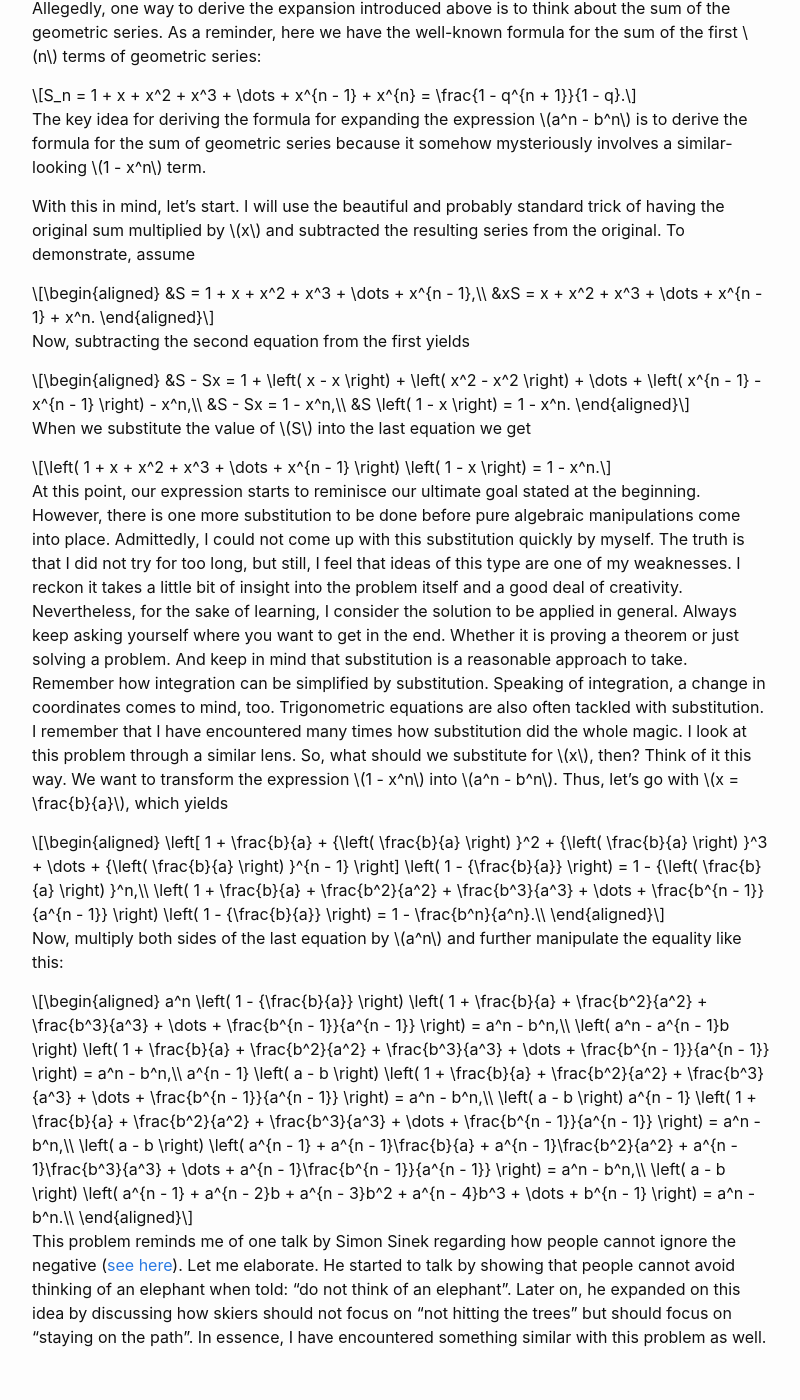
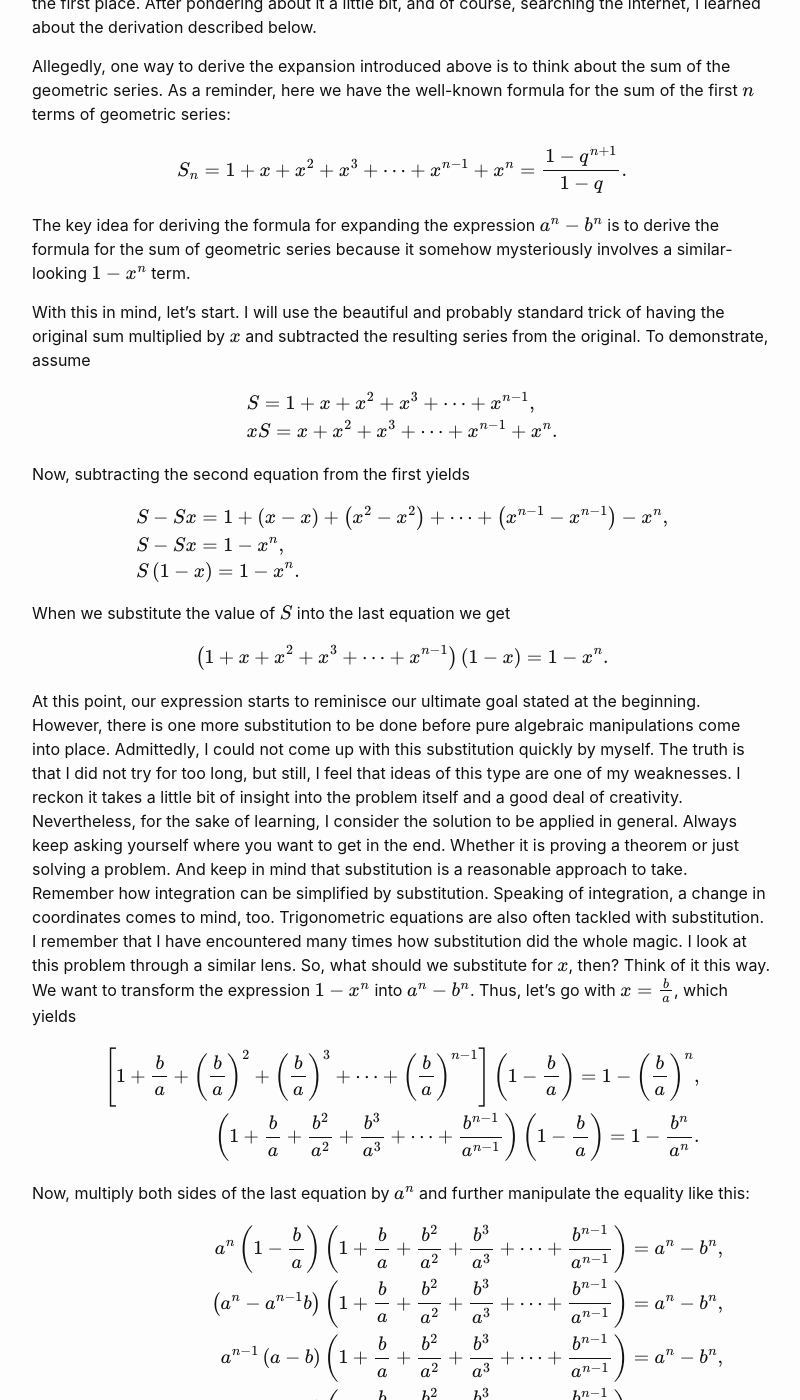
Before and after one commit to mondrasovic/mondrasovic.github.io, a Jekyll site: the page built from _posts/2021-05-04-an_minus_bn_formula.md, in a window 1280 px wide and 1400 px high, scrolled down 441 px. Shown: the whole window, without its empty margins (238-1038 px from the left). Built offline with Jekyll 4.4.1, drawn with Linux system fonts in a browser that asks for light colours; formulas are drawn with MathJax 3; part of the change alters nothing that is shown; some of the changed text lies outside the part shown.

```diff
--- a/_config.yml
+++ b/_config.yml
@@ -30,7 +30,7 @@ linkedin: milan-ondrašovič-3a5b6a1a4
 
 # Build settings
 markdown: kramdown
-mathjax: true
+use_mathjax: true
 # Overridden by my custom theme.
 # theme: minima
 plugins:
--- a/_includes/head.html
+++ b/_includes/head.html
@@ -8,4 +8,23 @@
   {%- if jekyll.environment == 'production' and site.google_analytics -%}
     {%- include google-analytics.html -%}
   {%- endif -%}
+
+  <!-- From https://github.com/fastai/fast_template/blob/6f72d2957a4e302e437f4437dd6a1e5a1f14274a/_includes/head.html -->
+  {% if site.use_mathjax %}
+    <link rel="stylesheet" href="https://cdn.jsdelivr.net/npm/katex@0.11.1/dist/katex.min.css" integrity="sha384-zB1R0rpPzHqg7Kpt0Aljp8JPLqbXI3bhnPWROx27a9N0Ll6ZP/+DiW/UqRcLbRjq" crossorigin="anonymous">
+    <script type="text/javascript" async src="https://cdn.mathjax.org/mathjax/latest/MathJax.js?config=TeX-MML-AM_CHTML"> </script>
+    <script defer src="https://cdn.jsdelivr.net/npm/katex@0.11.1/dist/katex.min.js" integrity="sha384-y23I5Q6l+B6vatafAwxRu/0oK/79VlbSz7Q9aiSZUvyWYIYsd+qj+o24G5ZU2zJz" crossorigin="anonymous"></script>
+    <script defer src="https://cdn.jsdelivr.net/npm/katex@0.11.1/dist/contrib/auto-render.min.js" integrity="sha384-kWPLUVMOks5AQFrykwIup5lo0m3iMkkHrD0uJ4H5cjeGihAutqP0yW0J6dpFiVkI" crossorigin="anonymous"></script>
+    <script>
+      document.addEventListener("DOMContentLoaded", function() {
+        renderMathInElement( document.body, {
+          delimiters: [
+            {left: "$$", right: "$$", display: true},
+            {left: "[%", right: "%]", display: true},
+            {left: "$", right: "$", display: false}
+          ]}
+        );
+      });
+    </script>
+  {% endif %}
 </head>
--- a/_posts/2021-05-04-an_minus_bn_formula.md
+++ b/_posts/2021-05-04-an_minus_bn_formula.md
@@ -1,6 +1,6 @@
 ---
 layout: post
-usemathjax: true
+use_mathjax: true
 title: Formula for expanding a^n - b^n.
 date: 2021-05-04 10:00:00 +0100
 categories: [math]
```
